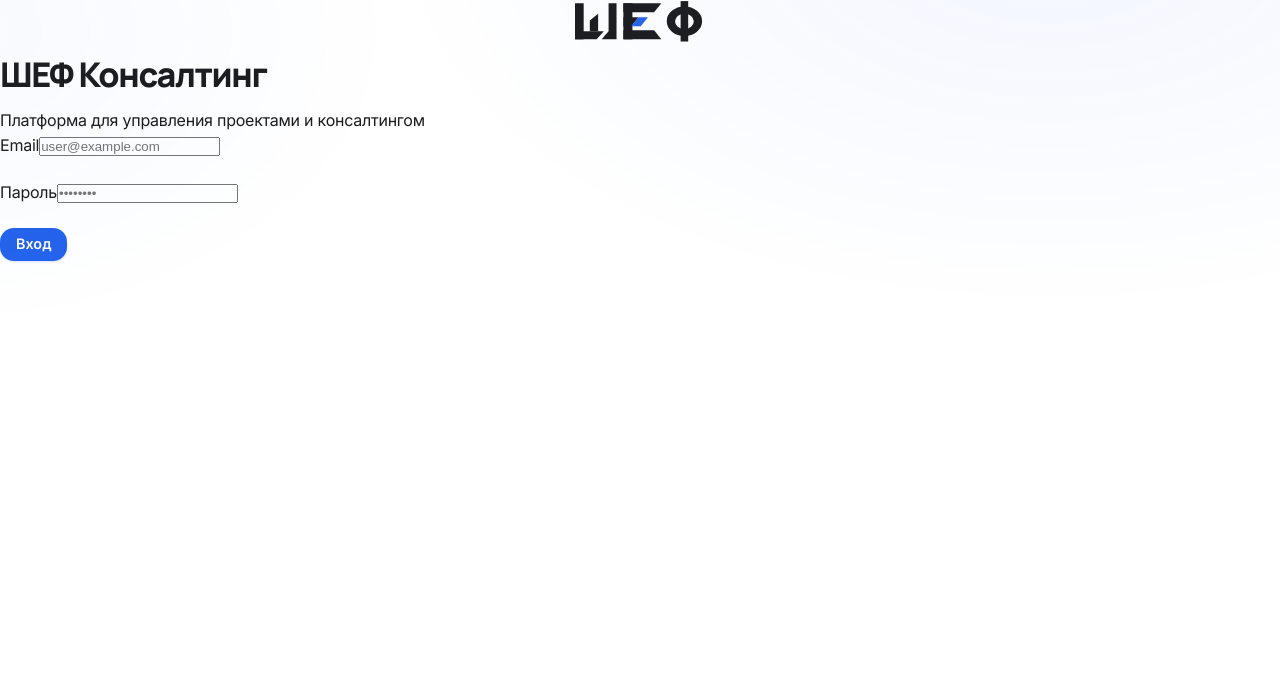
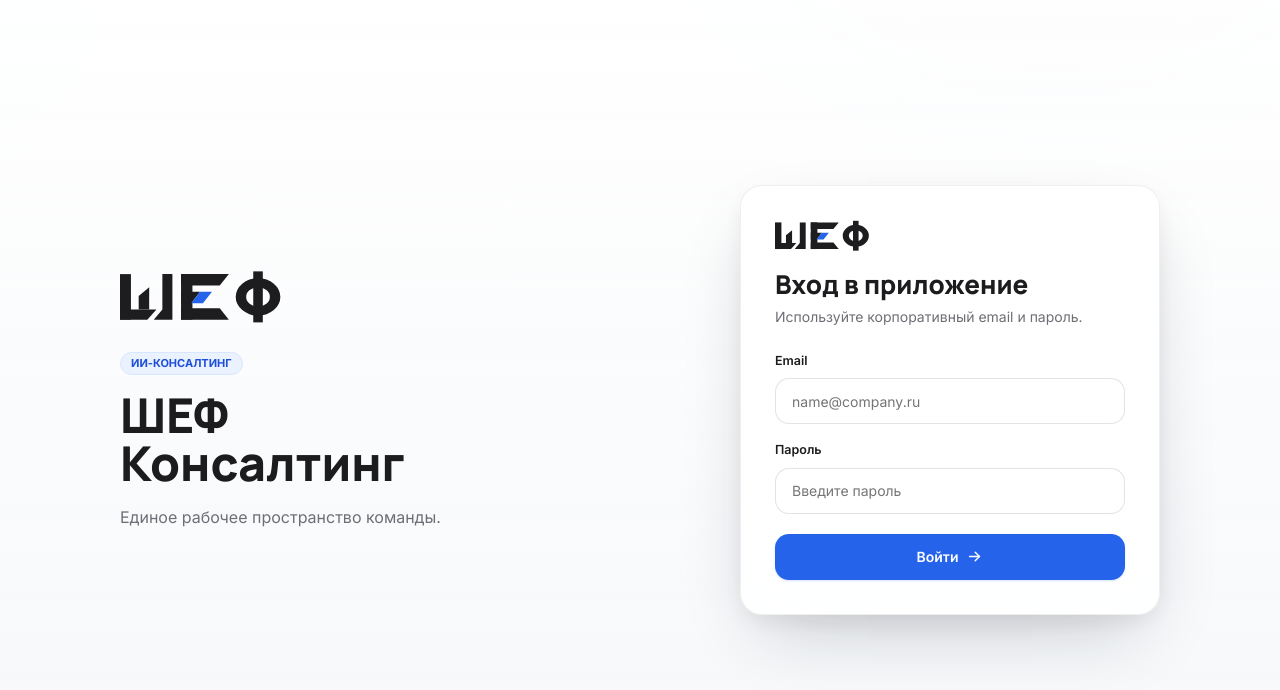
Before and after one commit to archaonever-netizen/consulting-automat, a React (Vite) app in the folder frontend/: page /login in a window 1280 px wide. Shown: the top 690 px of the page. Built offline with nearby package versions, Linux system fonts and the light colour scheme.

Commit message:
Redesign login screen

```diff
--- a/frontend/src/pages/LoginPage.tsx
+++ b/frontend/src/pages/LoginPage.tsx
@@ -1,7 +1,32 @@
 import { useState } from 'react';
 import { useNavigate } from 'react-router-dom';
 import api from '../services/api';
+import Icon from '../components/Icon';
 import { ShefWordmark } from '../components/Logo';
+
+interface ApiValidationDetail {
+  msg?: string;
+}
+
+interface ApiErrorResponse {
+  detail?: string | ApiValidationDetail[];
+}
+
+function getLoginErrorMessage(err: unknown): string {
+  const fallback = 'Ошибка при входе';
+  const response = (err as { response?: { data?: ApiErrorResponse } }).response;
+  const detail = response?.data?.detail;
+
+  if (typeof detail === 'string') {
+    return detail;
+  }
+
+  if (Array.isArray(detail)) {
+    return detail.map((d) => d.msg).filter(Boolean).join('; ') || fallback;
+  }
+
+  return fallback;
+}
 
 export default function LoginPage() {
   const [email, setEmail] = useState('');
@@ -16,19 +41,11 @@ export default function LoginPage() {
     setLoading(true);
 
     try {
-      const response = await api.post('/api/auth/login', { email, password });
+      const response = await api.post('/api/auth/login', { email: email.trim(), password });
       localStorage.setItem('access_token', response.data.access_token);
       navigate('/');
-    } catch (err: any) {
-      // detail может быть строкой (HTTPException) или массивом объектов (422).
-      const detail = err.response?.data?.detail;
-      let msg = 'Ошибка при входе';
-      if (typeof detail === 'string') {
-        msg = detail;
-      } else if (Array.isArray(detail)) {
-        msg = detail.map((d: any) => d?.msg).filter(Boolean).join('; ') || msg;
-      }
-      setError(msg);
+    } catch (err: unknown) {
+      setError(getLoginErrorMessage(err));
     } finally {
       setLoading(false);
     }
@@ -36,45 +53,65 @@ export default function LoginPage() {
 
   return (
     <div className="login-page">
-      <div className="login-container">
-        <div className="login-header">
-          <span className="login-mark"><ShefWordmark /></span>
+      <div className="login-shell">
+        <div className="login-copy">
+          <ShefWordmark className="login-wordmark" />
+          <p className="login-kicker">ИИ-консалтинг</p>
           <h1>ШЕФ Консалтинг</h1>
-          <p>Платформа для управления проектами и консалтингом</p>
+          <p>Единое рабочее пространство команды.</p>
         </div>
-        <style>{`.login-mark{display:block;width:130px;margin:0 auto 14px}.login-mark svg{width:100%;height:auto}`}</style>
 
-        <form onSubmit={handleSubmit} className="login-form">
+        <form onSubmit={handleSubmit} className="login-container" noValidate>
+          <div className="login-header">
+            <span className="login-form-mark"><ShefWordmark /></span>
+            <h2>Вход в приложение</h2>
+            <p>Используйте корпоративный email и пароль.</p>
+          </div>
+
           {error && <div className="form-error">{error}</div>}
 
           <div className="form-group">
-            <label htmlFor="email">Email</label>
+            <label className="form-label" htmlFor="email">Email</label>
             <input
               id="email"
               type="email"
+              className="form-input"
               value={email}
               onChange={(e) => setEmail(e.target.value)}
-              placeholder="user@example.com"
+              placeholder="name@company.ru"
               required
               disabled={loading}
+              autoComplete="username"
             />
           </div>
 
           <div className="form-group">
-            <label htmlFor="password">Пароль</label>
+            <label className="form-label" htmlFor="password">Пароль</label>
             <input
               id="password"
               type="password"
+              className="form-input"
               value={password}
               onChange={(e) => setPassword(e.target.value)}
-              placeholder="••••••••"
+              placeholder="Введите пароль"
               required
               disabled={loading}
+              autoComplete="current-password"
             />
           </div>
 
-          <button type="submit" className="btn btn-primary" disabled={loading}>
-            {loading ? 'Вход...' : 'Вход'}
+          <button type="submit" className="btn btn-primary login-submit" disabled={loading}>
+            {loading ? (
+              <>
+                <span className="spinner" aria-hidden="true" />
+                <span>Вход...</span>
+              </>
+            ) : (
+              <>
+                <span>Войти</span>
+                <Icon name="arrowRight" size={17} />
+              </>
+            )}
           </button>
         </form>
       </div>
```
Also changed, not shown: frontend/src/styles/styles.css, 50 other files (tests, documents, lock files or other folders).
